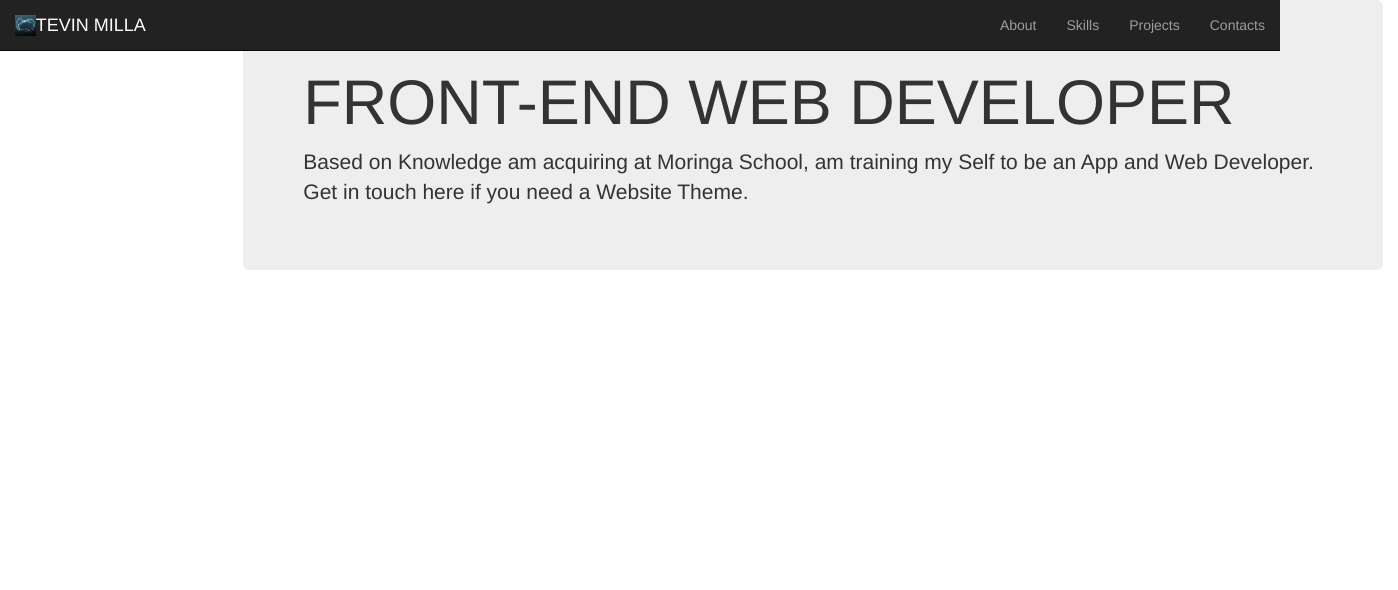
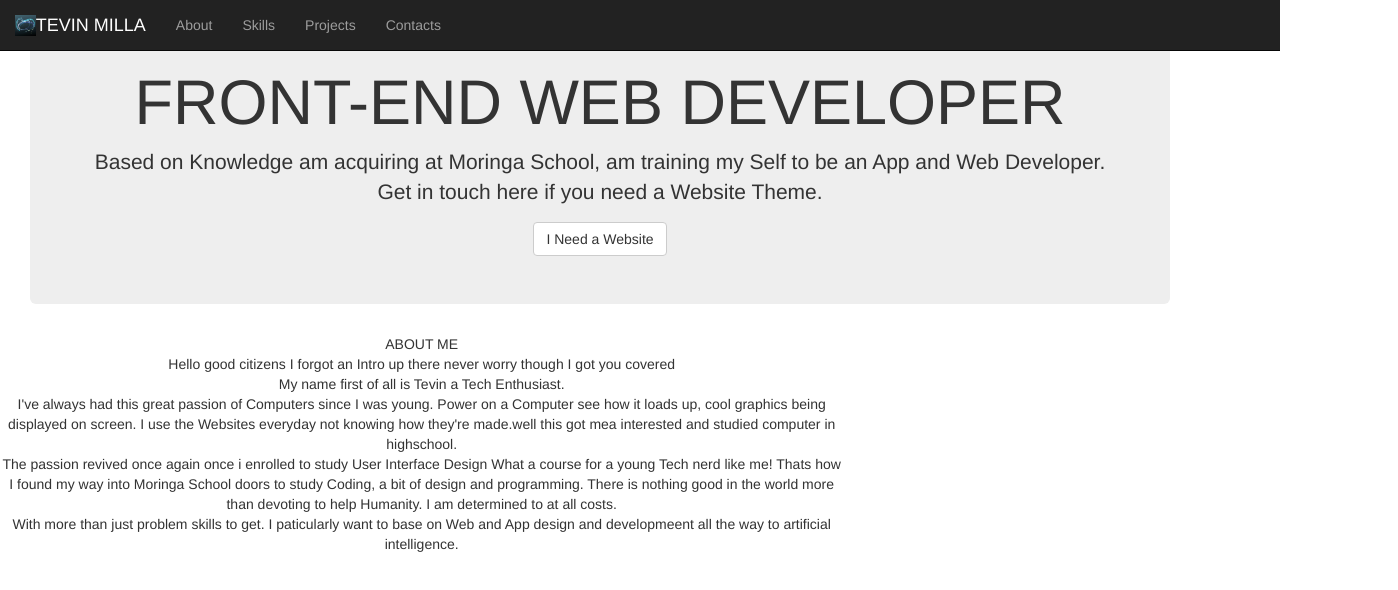
Before and after one commit to MrazTevin/Htmlportfolio, a plain HTML site: page index.html in a window 1280 px wide. Shown: the whole page, 1398 px wide, since content can reach past the window. Drawn offline with Linux system fonts and the light colour scheme.

Commit message:
ensured my Jumbotron and About section display effectively

```diff
--- a/index.html
+++ b/index.html
@@ -11,11 +11,12 @@
   <body id="page-top" data-toggle="scroll" data-target=".navbar-fixed-top">
   <nav class="navbar navbar-inverse navbar-fixed-top" role="navigation">
       <div class="container-fluid ">
-        <a class="navbar-brand" href="#">
-         TEVIN MILLA <img alt="brand" src="images\glowing graphic.jpg" class="pull-left">
-        </a>
-          <div class="navbar-header navbar-right">
-            <div class="collapse navbar-collapse navbar-right navbar-main-collapse">
+         <div class="navbar-header">
+
+
+            <a class="navbar-brand" href="#">
+             TEVIN MILLA <img alt="brand" src="images\glowing graphic.jpg" class="pull-left">
+            </a>
              <ul class="nav navbar-nav">
 
                   <li><a class="pagescroll" href="#About">About</a></li>
@@ -28,15 +29,44 @@
 
            <header class="intro">
              <div class="intro-body">
-               <div class="col-sm-6 col-md-4 col-md-offset-2">
+               <div class="col-xs-12 col-md-8" style="text-right">
                  <div class="container">
-                   <div class="jumbotron">
+                   <div class="jumbotron" style="text-align:center;">
                      <h1>
                        FRONT-END WEB DEVELOPER
                      </h1>
                      <p>Based on Knowledge am acquiring at Moringa School, am training my Self to be
                        an App and Web Developer. Get in touch here if you need a Website Theme.</p>
+                       <div class="Action">
+                         <a href="#bottompage" target=".navbar-btn" class="btn btn-default">
+                           I Need a Website <span class="icon-chevron-right"</span>
+                         </a>
+                         </div>
                      </div>
                    </div>
                  </div>
                </div>
+
+
+                  <a href="#about">
+                    <span ="glyphicon glyphicon-menu-down" aria hidden="true"></span>
+                  </a>
+
+                  <!--I am going to detail more about me here-->
+                  <parameter id="about" class="container content-parameter text-center">
+                    <div class="row">
+                       <div class="col-xs-12 col-sm-6 col-md-8">
+                         ABOUT ME
+                            <p>Hello good citizens I forgot an Intro up there never worry though I got you covered
+                              <br>My name first of all is Tevin a Tech Enthusiast.
+                              <br>I've always had this great passion of Computers since I was young. Power on a Computer see how it loads
+                             up, cool graphics being displayed on screen. I use the Websites everyday not knowing how they're made.well
+                             this got mea interested and studied computer in highschool.
+                              <br>The passion revived once again once i enrolled to study User Interface Design What a course for a young Tech
+                              nerd like me! Thats how I found my way into Moringa School doors to study Coding, a bit of design and programming.
+                              There is nothing good in the world more than devoting to help Humanity. I am determined to at all costs.
+                              <br>With more than just problem skills to get. I paticularly want to base on Web and App design and developmeent
+                              all the way to artificial intelligence.
+                           </p>
+                         </div>
+                       </div>
```
